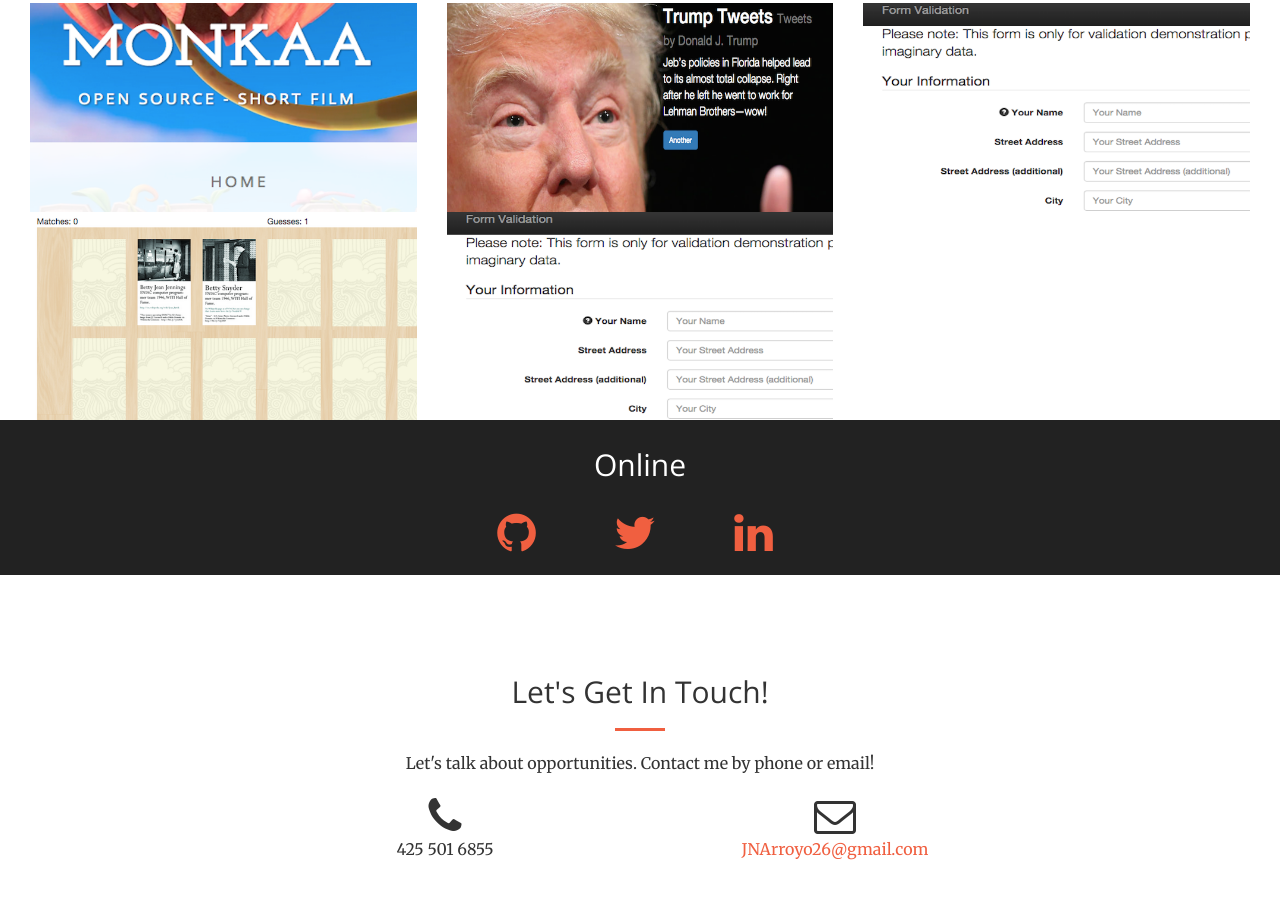
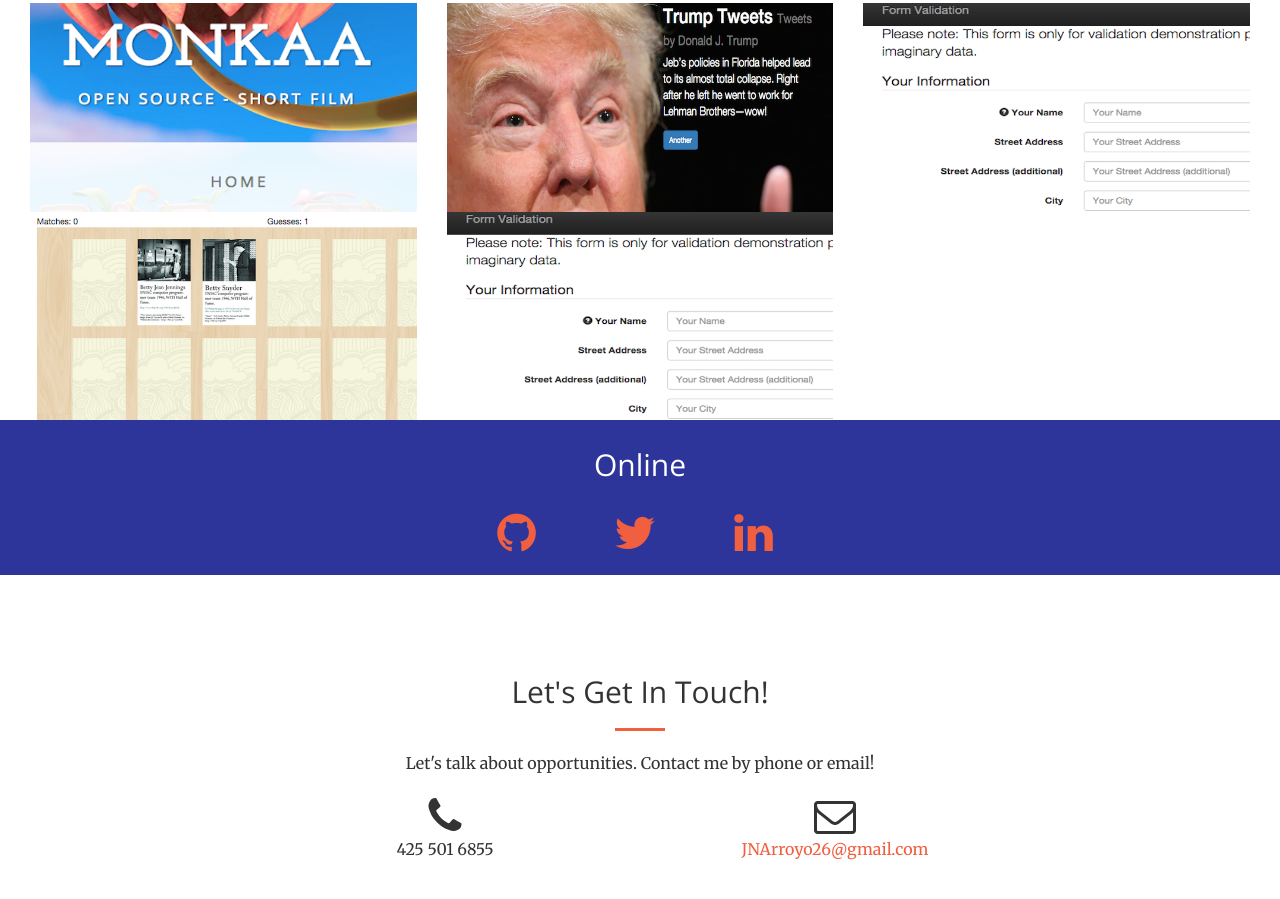
Before and after one commit to JulieArroyo/juliearroyo.github.io, a plain HTML site: page index.html in a window 1280 px wide. Shown: the part 1665-2564 px from the top of the page. Drawn offline with nearby package versions, Linux system fonts and the light colour scheme.

Commit message:
changed section color

```diff
--- a/less/variables.less
+++ b/less/variables.less
@@ -1,4 +1,5 @@
 // Variables
 
-@theme-primary: #F05F40;
-@theme-dark: #222;
+@theme-primary: #F05F40; /*orange */
+@theme-dark: #222; /*black */
+@theme-secondary: #2d359a; /*purple */
```
Also changed, not shown: css/creative.css, less/creative.less (line endings or trailing spaces).
